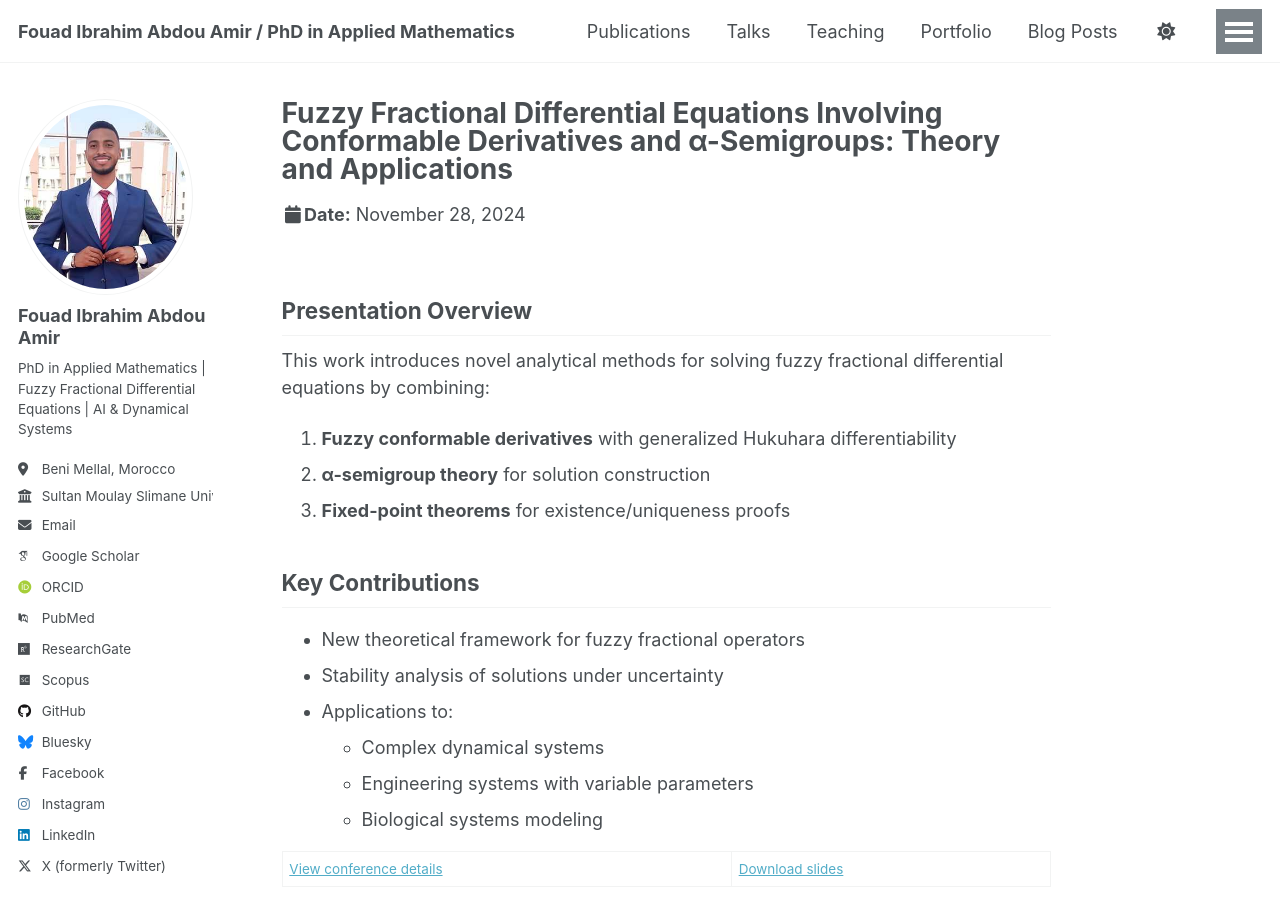
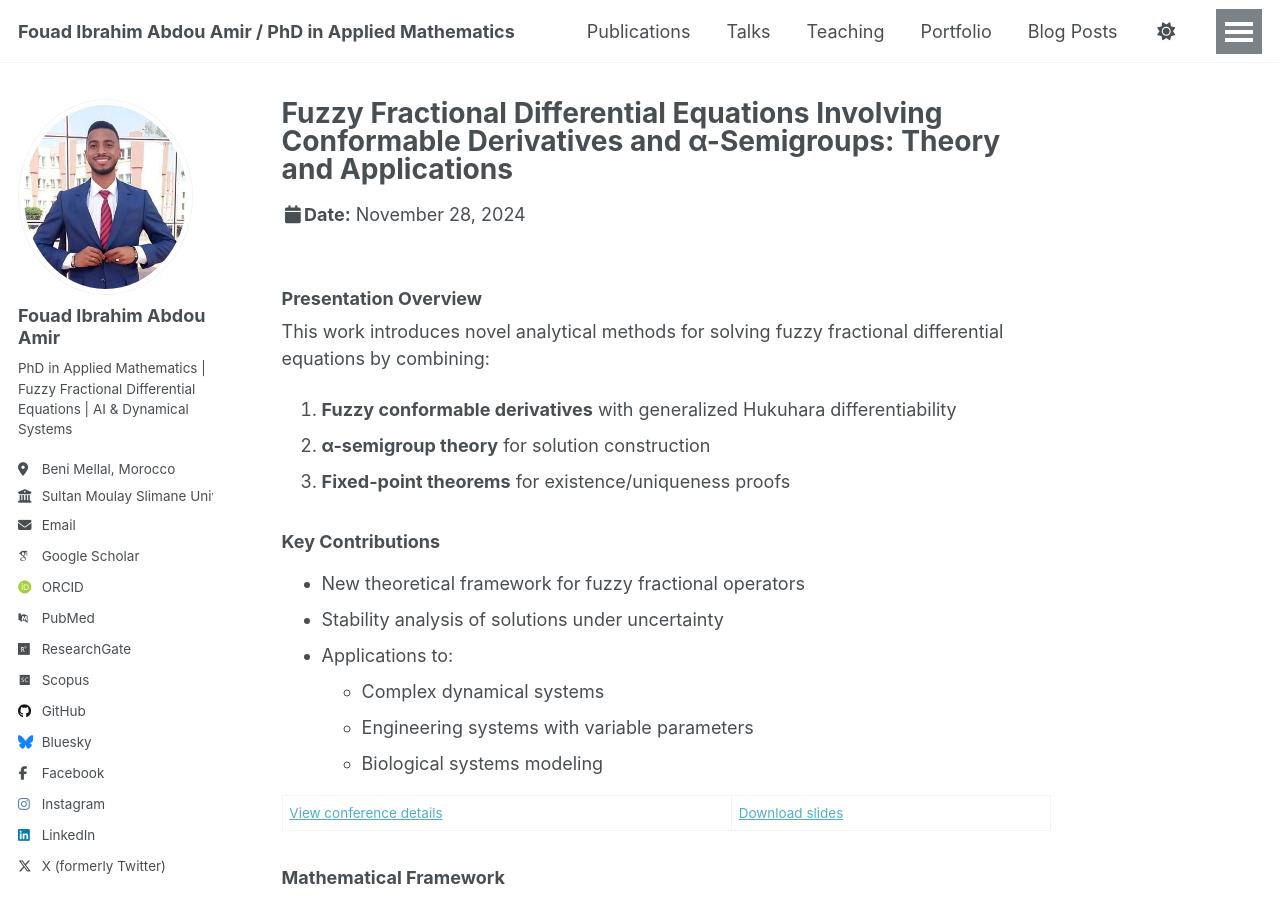
Before and after one commit to fouad-ibrahimabdouamir/fouad-ibrahim.github.io, a Jekyll site: the page built from _talks/2024-11-28-icame.md, in a window 1280 px wide and 900 px high. Built offline with Jekyll 4.4.1, drawn with Linux system fonts in a browser that asks for light colours; some web fonts are replaced; a script that is not in the unit is left out.

```diff
--- a/_talks/2024-11-28-icame.md
+++ b/_talks/2024-11-28-icame.md
@@ -13,7 +13,7 @@ citation: '<b>Fouad I. A. Amir</b> et al. (2024). &quot;Fuzzy fractional differe
 related_paper: "/publication/2024-scientific-world-journal"
 ---
 
-## Presentation Overview
+### Presentation Overview
 
 This work introduces novel analytical methods for solving fuzzy fractional differential equations by combining:
 
@@ -21,7 +21,7 @@ This work introduces novel analytical methods for solving fuzzy fractional diffe
 2. **α-semigroup theory** for solution construction
 3. **Fixed-point theorems** for existence/uniqueness proofs
 
-## Key Contributions
+### Key Contributions
 
 - New theoretical framework for fuzzy fractional operators
 - Stability analysis of solutions under uncertainty
@@ -32,7 +32,7 @@ This work introduces novel analytical methods for solving fuzzy fractional diffe
 
 [View conference details](https://icame24.sciencesconf.org/583541) | [Download slides](/files/ICAME'24.pdf)
 
-## Mathematical Framework
+### Mathematical Framework
 
 The system considers equations of the form:
 
```
